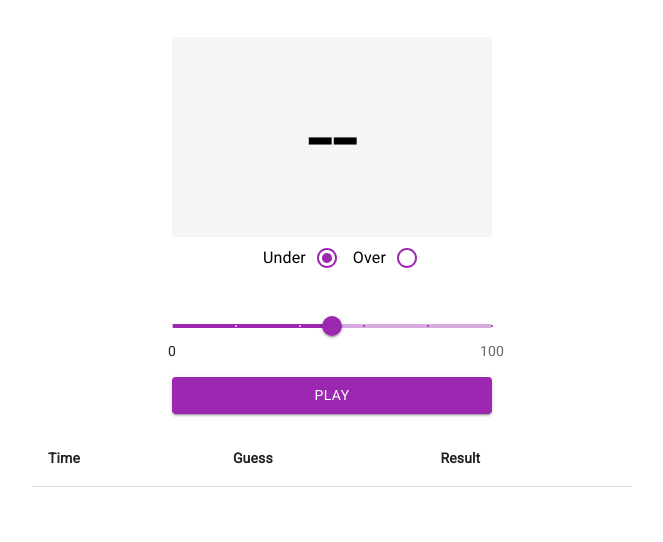
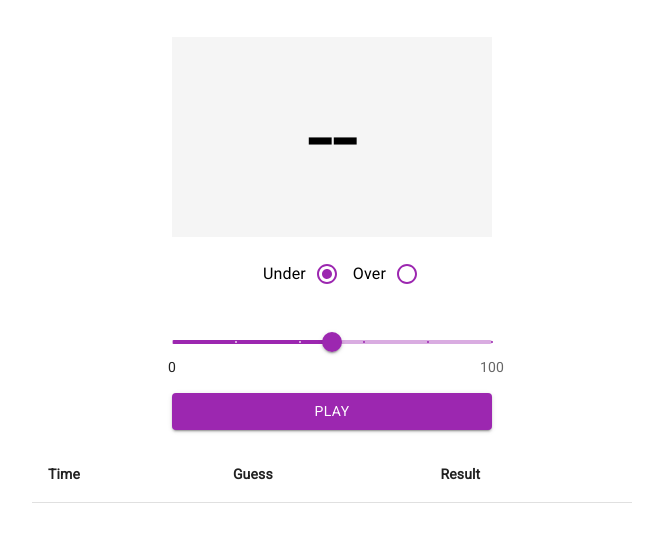
Before and after one commit to braivs/dice_game_test_task, a Next.js app: page / in a window 1280 px wide. Shown: the top 542 px of the page, without its empty margins (308-971 px from the left). Built offline with nearby package versions, Linux system fonts and the light colour scheme.

Commit message:
fixed radio-group margin

```diff
--- a/src/components/DiceGame/DiceGame.module.scss
+++ b/src/components/DiceGame/DiceGame.module.scss
@@ -34,7 +34,7 @@
         color: #9C27B0;
     }
 
-    .historyTable, .button {
+    .historyTable, .button, .radioGroup {
         margin-top: 16px;
     }
 
```
